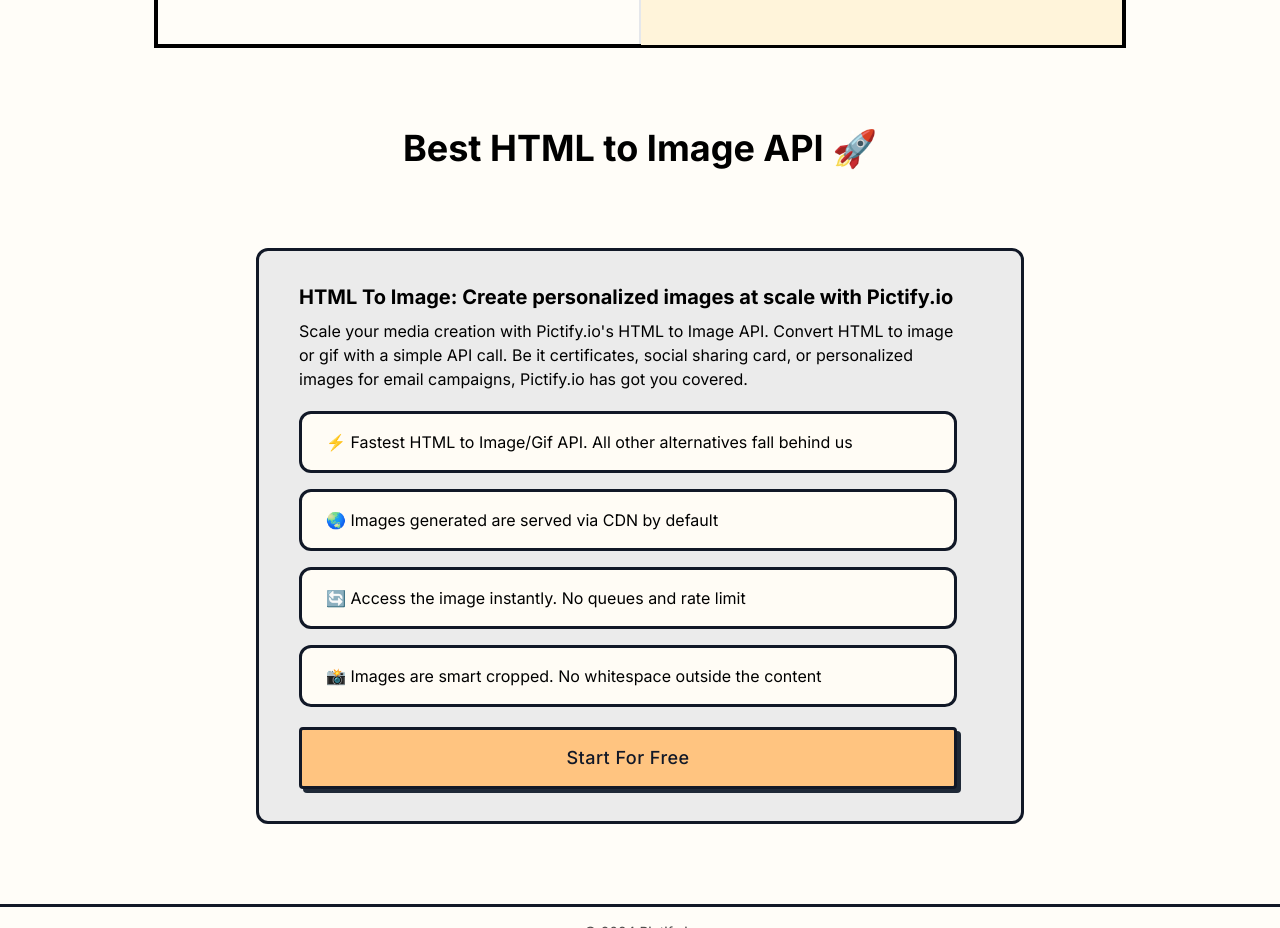
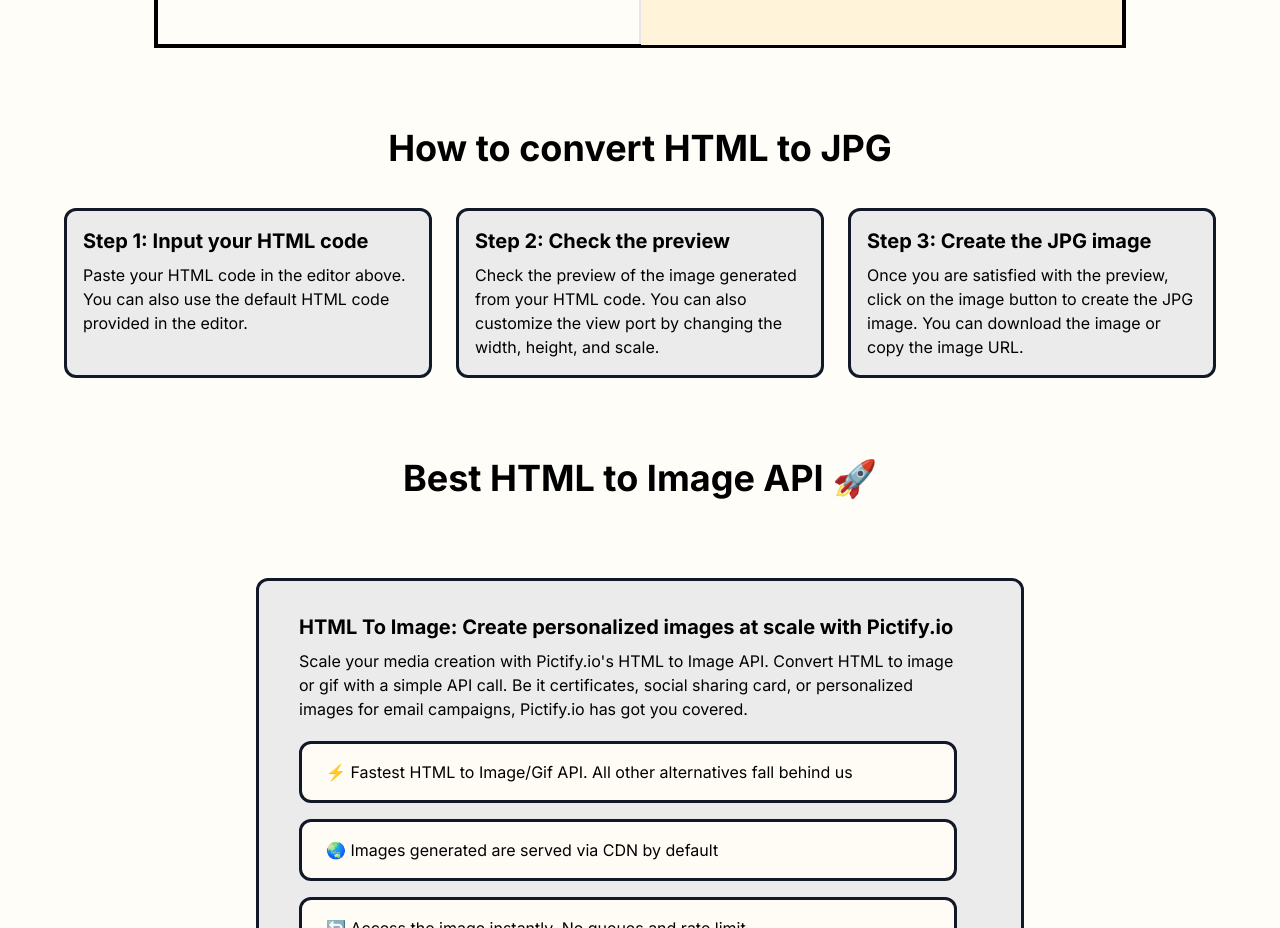
Before and after one commit to pictify-io/pictify-frontend, a SvelteKit app: page /html-to-jpg in a window 1280 px wide. Shown: the part 820-1748 px from the top of the page. Built offline with nearby package versions, Linux system fonts and the light colour scheme; no server answers; a web font is replaced by a local one.

Commit message:
html to jpg page changes

```diff
--- a/src/routes/html-to-jpg/+page.svelte
+++ b/src/routes/html-to-jpg/+page.svelte
@@ -45,7 +45,26 @@
   </div>
   <div class="mt-20 w-full">
     <div class="text-4xl md:px-0 px-6 font-bold text-left md:text-center ">
-      <p>Best HTML to Image API 🚀</p>
+      <h2>How to convert HTML to JPG</h2>
+    </div>
+    <div class="mt-10 md:px-0 px-6 flex flex-col sm:flex-row max-w-6xl  mx-auto gap-6">
+      <div class="flex-1 rounded-xl p-4 border-[3px] border-gray-900 bg-[#EBEBEB]">
+        <h3 class="text-xl font-bold">Step 1: Input your HTML code</h3>
+        <p class="mt-2">Paste your HTML code in the editor above. You can also use the default HTML code provided in the editor.</p>
+      </div>
+      <div class="flex-1 rounded-xl p-4 border-[3px] border-gray-900 bg-[#EBEBEB]">
+        <h3 class="text-xl font-bold">Step 2: Check the preview</h3>
+        <p class="mt-2">Check the preview of the image generated from your HTML code. You can also customize the view port by changing the width, height, and scale.</p>
+      </div>
+      <div class="flex-1 rounded-xl p-4 border-[3px] border-gray-900 bg-[#EBEBEB]">
+        <h3 class="text-xl font-bold">Step 3: Create the JPG image</h3>
+        <p class="mt-2">Once you are satisfied with the preview, click on the image button to create the JPG image. You can download the image or copy the image URL.</p>
+        </div>
+    </div>
+  </div>
+  <div class="mt-20 w-full">
+    <div class="text-4xl md:px-0 px-6 font-bold text-left md:text-center ">
+      <h2>Best HTML to Image API 🚀</h2>
     </div>
   </div>
   <div class="mt-20 mb-20 md:px-0 px-6  w-full flex justify-center">
```
